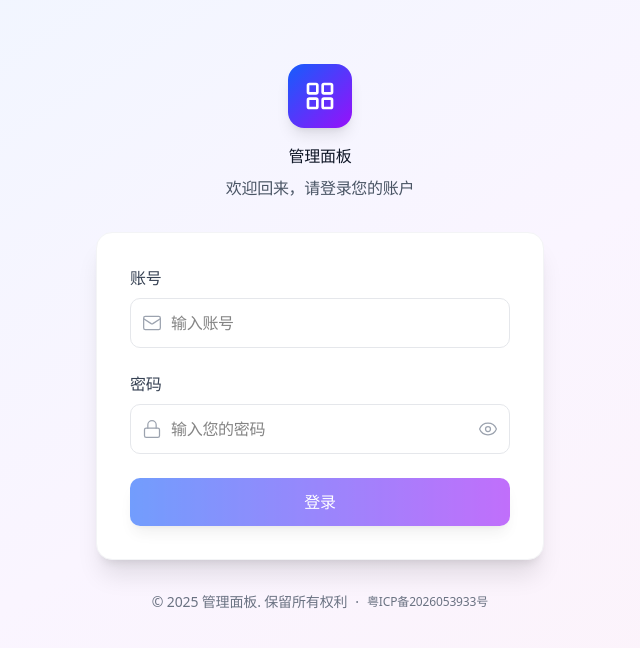
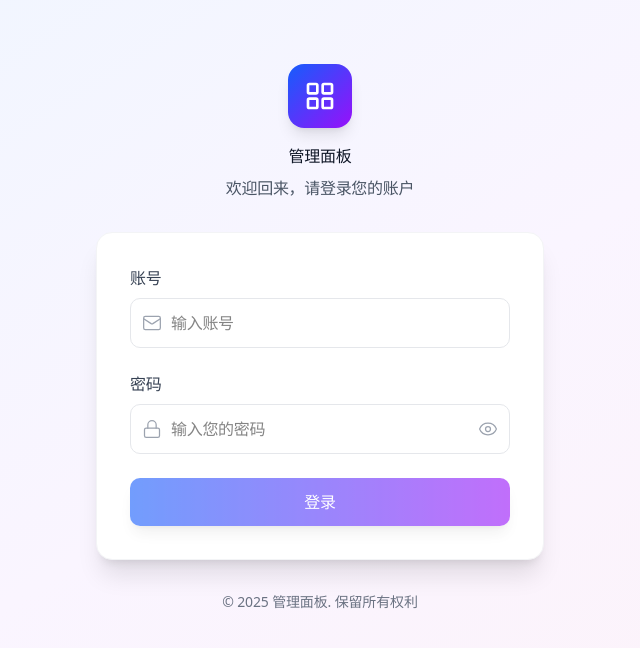
Before and after one commit to breeze86/vzxab-admin, a Next.js app: page /login in a window 1280 px wide. Shown: the top 648 px of the page, without its empty margins (320-960 px from the left). Built offline with nearby package versions, Linux system fonts and the light colour scheme.

Commit message:
Remove ICP record from login page

```diff
--- a/src/components/IcpRecord.tsx
+++ /dev/null
@@ -1,22 +0,0 @@
-const ICP_RECORD_NUMBER = "粤ICP备2026053933号";
-const MIIT_BEIAN_URL = "https://beian.miit.gov.cn/";
-
-type IcpRecordProps = {
-  className?: string;
-  linkClassName?: string;
-};
-
-export default function IcpRecord({ className = "", linkClassName = "" }: IcpRecordProps) {
-  return (
-    <span className={`inline-flex items-center ${className}`.trim()}>
-      <a
-        href={MIIT_BEIAN_URL}
-        target="_blank"
-        rel="noreferrer"
-        className={`text-xs leading-5 tracking-[-0.12px] text-[#6a7282] transition-colors hover:text-[#364153] hover:underline ${linkClassName}`.trim()}
-      >
-        {ICP_RECORD_NUMBER}
-      </a>
-    </span>
-  );
-}
--- a/src/components/LoginPage.tsx
+++ b/src/components/LoginPage.tsx
@@ -4,7 +4,6 @@ import { useEffect, useMemo, useState, type FormEvent } from "react";
 import { useRouter } from "next/navigation";
 import { sha256 } from "js-sha256";
 import { Eye, LayoutGrid, Lock, Mail } from "lucide-react";
-import IcpRecord from "@/components/IcpRecord";
 
 const AUTH_TOKEN_KEY = "auth_token";
 
@@ -179,10 +178,8 @@ export default function LoginPage() {
             </form>
           </div>
 
-          <div className="flex w-full flex-nowrap items-center justify-center gap-2 text-center text-sm leading-5 tracking-[-0.1504px] text-[#6a7282]">
-            <span className="leading-5">© 2025 管理面板. 保留所有权利</span>
-            <span className="leading-5">·</span>
-            <IcpRecord className="leading-5" linkClassName="text-sm leading-5 tracking-[-0.1504px]" />
+          <div className="w-full text-center text-sm tracking-[-0.1504px] text-[#6a7282]">
+            © 2025 管理面板. 保留所有权利
           </div>
         </div>
       </div>
```
